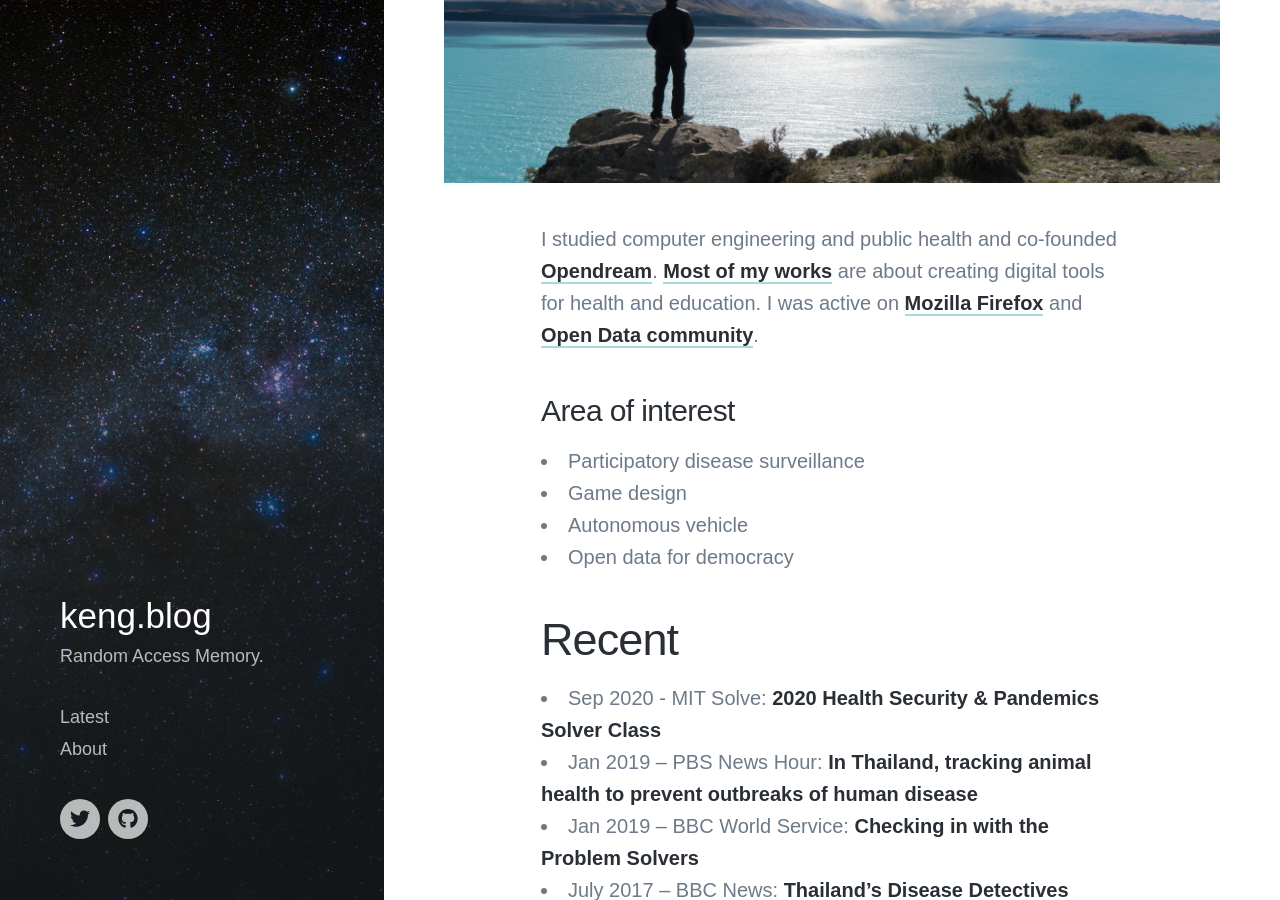
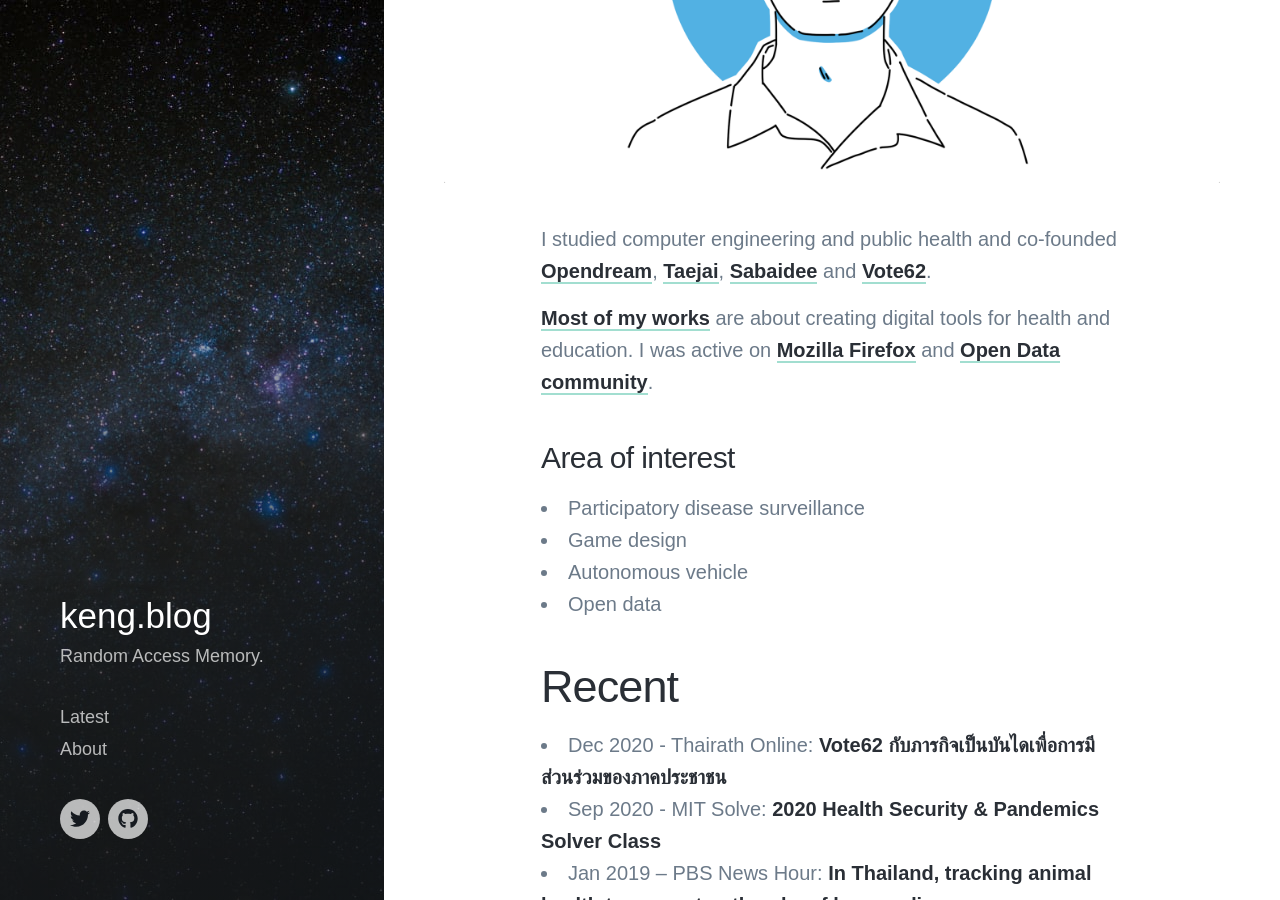
Before and after one commit to kengggg/kengggg.github.io, a Jekyll site: the page built from _pages/about.md, in a window 1280 px wide and 900 px high, scrolled down 406 px. Built offline with Jekyll 4.4.1, drawn with Linux system fonts in a browser that asks for light colours; nearby versions of some CDN libraries; some web fonts are replaced.

Commit message:
new about

```diff
--- a/_pages/about.md
+++ b/_pages/about.md
@@ -5,19 +5,22 @@
 featured_image: /images/generic/main-cover.jpg
 ---
 
-![](/images/generic/about-image.jpg)
+![](/images/generic/about-image.webp)
 
-I studied computer engineering and public health and co-founded [Opendream][1]. [Most of my works][2] are about creating digital tools for health and education. I was active on [Mozilla Firefox][3] and [Open Data community][4].
+I studied computer engineering and public health and co-founded [Opendream][1], [Taejai][15], [Sabaidee][16] and [Vote62][17].
+
+[Most of my works][2] are about creating digital tools for health and education. I was active on [Mozilla Firefox][3] and [Open Data community][4].
 
 ### Area of interest
 
 - Participatory disease surveillance
 - Game design
 - Autonomous vehicle
-- Open data for democracy
+- Open data
 
 ## Recent
 
+- Dec 2020 - Thairath Online: [Vote62 กับภารกิจเป็นบันไดเพื่อการมีส่วนร่วมของภาคประชาชน][18]
 - Sep 2020 - MIT Solve: [2020 Health Security & Pandemics Solver Class][14]
 - Jan 2019 – PBS News Hour: [In Thailand, tracking animal health to prevent outbreaks of human disease][8]
 - Jan 2019 – BBC World Service: [Checking in with the Problem Solvers][9]
```
Also changed, not shown: other parts of _pages/about.md (+4 -0 lines), images/generic/about-image.webp (added).
